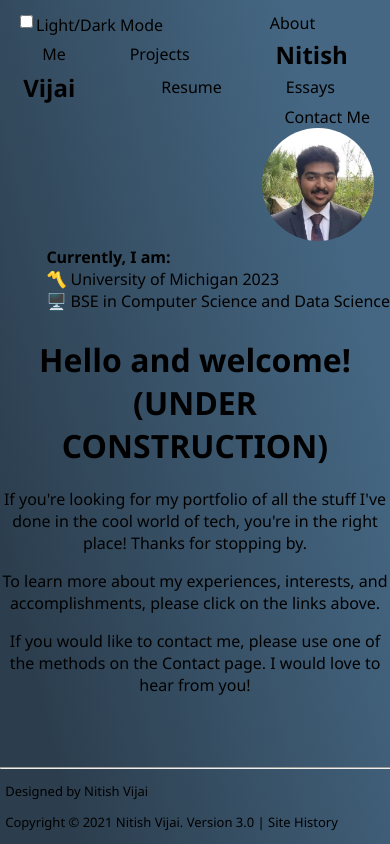
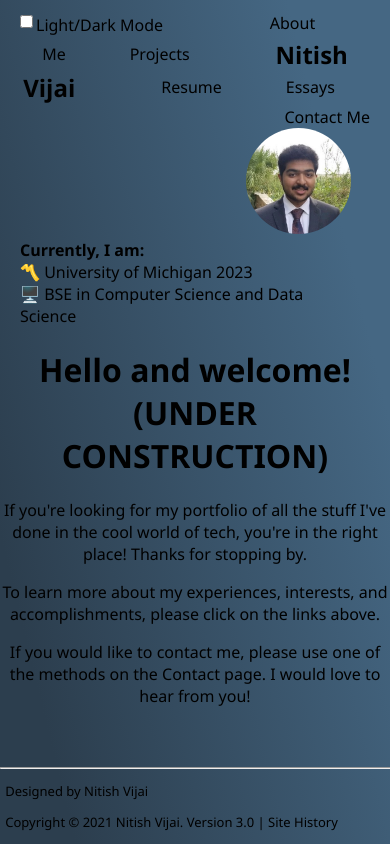
Before and after one commit to nitishvijai/nitish-website-v3, an Angular app: page / in a window 390 px wide. Built offline with nearby package versions, Linux system fonts and the light colour scheme.

Commit message:
Fix for centering hero image on desktop
Modified the hero image to use flexbox styling so it should also be
responsive when resizing the window.

```diff
--- a/src/app/components/hero-image/hero-image.component.css
+++ b/src/app/components/hero-image/hero-image.component.css
@@ -1,6 +1,9 @@
 .hero {
-    text-align: center;
-    display: inline-block;
+    display: flex;
+    flex-wrap: wrap;
+    align-items: center;
+    justify-content: center;
+    width: 90%;
 }
 
 #image {
```
Also changed, not shown: src/app/app.component.css (+6 -3 lines).
